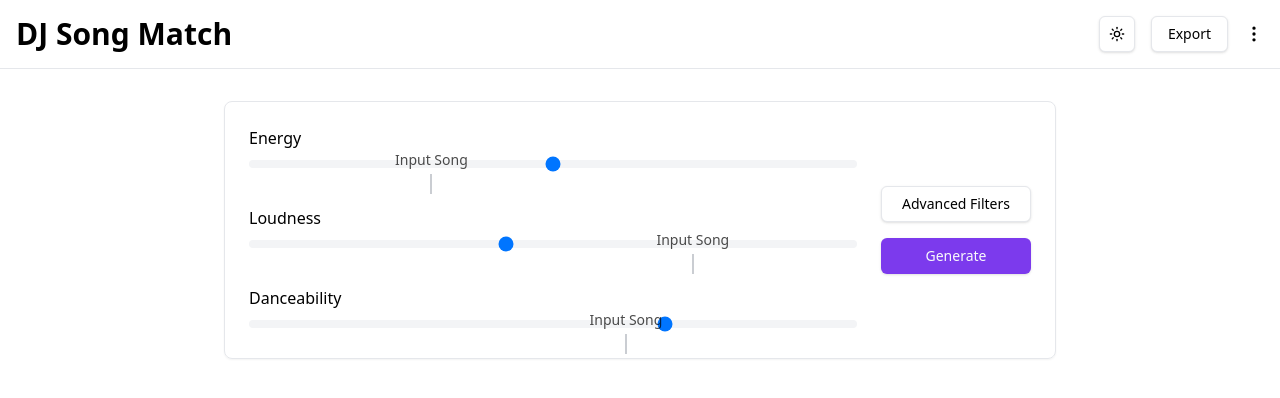
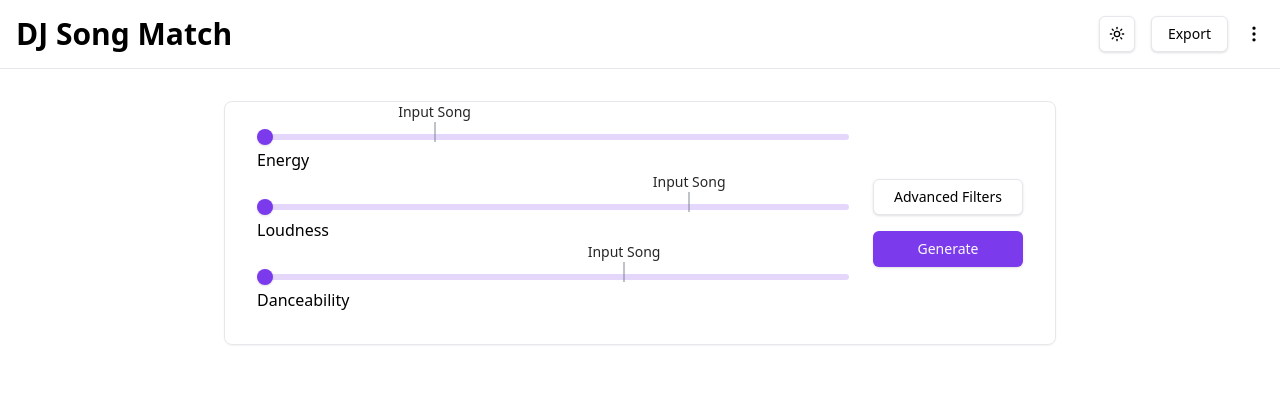
Before and after one commit to ChicoState/djsongmatch, a Next.js app: page / in a window 1280 px wide. Shown: the top 398 px of the page. Built offline with nearby package versions, Linux system fonts and the light colour scheme.

Commit message:
Fix border color

```diff
--- a/src/app/page.tsx
+++ b/src/app/page.tsx
@@ -3,6 +3,7 @@
 import "./globals.css";
 import { useState } from "react";
 import { Button } from "@/components/ui/button";
+import { Slider } from "@/components/ui/slider";
 
 interface SliderProps {
   label: string;
@@ -10,29 +11,23 @@ interface SliderProps {
   markValue: number;
 }
 
-function SliderWithLabel({ label, defaultValue = 50, markValue }: SliderProps) {
-  // do NOT ask me how this works
-  // only god knows
+function SliderWithLabel({
+  label = "",
+  defaultValue = 50,
+  markValue,
+}: SliderProps) {
   const [value, setValue] = useState(defaultValue);
   return (
     <div className="flex flex-col gap-2">
+      <Slider />
       <div className="w-full max-w-4xl">
         {label}
         <div className="relative">
-          <input
-            type="range"
-            min="0"
-            max="100"
-            value={value}
-            onChange={(e) => setValue(Number.parseInt(e.target.value))}
-            className="w-full h-2 rounded-lg appearance-none cursor-pointer bg-muted"
-          />
-
           <div
-            className="absolute w-px h-5 opacity-70 bottom-[0.5] bg-muted-foreground"
+            className="absolute w-px h-5 opacity-85 bottom-[30px] bg-muted-foreground"
             style={{ left: `${markValue}%`, transform: "translateX(-50%)" }}
           >
-            <div className="absolute -top-6 left-1/2 text-sm font-medium -translate-x-1/2">
+            <div className="absolute -top-5 left-1/2 text-sm font-medium -translate-x-1/2">
               <span className="whitespace-nowrap">Input Song</span>
             </div>
           </div>
@@ -66,7 +61,7 @@ function ButtonArea() {
 function MiddleSection() {
   return (
     <div className="p-8 w-full max-w-4xl">
-      <div className="flex flex-col gap-6 p-6 rounded-lg border md:flex-row border-border shadow-xs">
+      <div className="flex flex-col gap-6 p-8 rounded-lg border md:flex-row border-border shadow-xs">
         <SliderArea />
         <ButtonArea />
       </div>
--- a/src/components/ui/slider.tsx
+++ b/src/components/ui/slider.tsx
@@ -20,7 +20,7 @@ const Slider = React.forwardRef<
     <SliderPrimitive.Track className="relative h-1.5 w-full grow overflow-hidden rounded-full bg-primary/20">
       <SliderPrimitive.Range className="absolute h-full bg-primary" />
     </SliderPrimitive.Track>
-    <SliderPrimitive.Thumb className="block h-4 w-4 rounded-full border border-primary/50 bg-background shadow-sm transition-colors focus-visible:outline-hidden focus-visible:ring-1 focus-visible:ring-ring disabled:pointer-events-none disabled:opacity-50" />
+    <SliderPrimitive.Thumb className="block h-4 w-4 rounded-full border border-primary/50 bg-primary shadow-sm transition-colors focus-visible:outline-hidden focus-visible:ring-1 focus-visible:ring-ring disabled:pointer-events-none disabled:opacity-50" />
   </SliderPrimitive.Root>
 ))
 Slider.displayName = SliderPrimitive.Root.displayName
```
